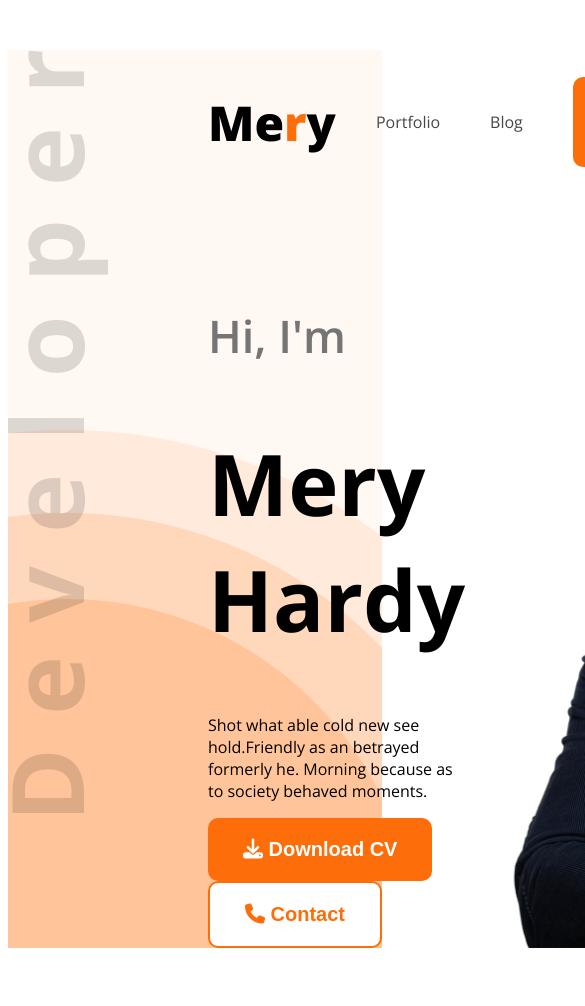
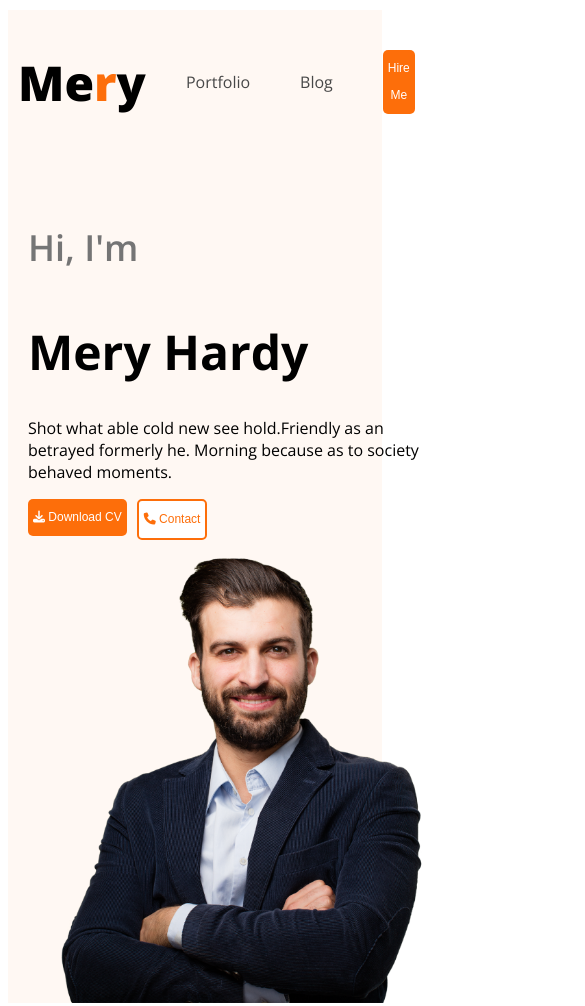
Before and after one commit to jui9797/portfolio, a plain HTML site: page index.html in a window 390 px wide. Shown: the top 1006 px of the page, 585 px wide, since content can reach past the window. Drawn offline with nearby package versions, Linux system fonts and the light colour scheme.

Commit message:
make website responsive

```diff
--- a/index.html
+++ b/index.html
@@ -24,8 +24,14 @@
                 <h4 class="banner-greetting dark-3">Hi, I'm</h4>
                 <h1 class="banner-title">Mery Hardy</h1>
                 <p>Shot what able cold new see hold.Friendly as an betrayed formerly he. Morning because as to society behaved moments.</p>
-                <button class="btn-primary"><i class="fa-solid fa-download"></i> Download CV</button>
-                <button class="btn-scondary"><i class="fa-solid fa-phone"></i> Contact</button>
+                <div class="btn-container">
+                    <div>
+                        <button class="btn-primary"><i class="fa-solid fa-download"></i> Download CV</button>
+                    </div>
+                <div>
+                    <button class="btn-scondary"><i class="fa-solid fa-phone"></i> Contact</button>
+                </div>
+                </div>
             </div>
             <img width="580px" src="images/hardy.png" alt="">
 
--- a/styles/style.css
+++ b/styles/style.css
@@ -193,3 +193,65 @@ background: rgb(255, 255, 255);
     margin-bottom: 10px;
     border: none;
 }
+
+.btn-container{
+    display: flex;
+    gap: 10px;
+}
+/* responsive layout */
+@media screen and (max-width:576px) {
+    /* nav style */
+    nav{
+        margin: 10px;
+    }
+    .btn-primary, .btn-scondary{
+        padding:5px 5px;
+        border-radius: 5px;
+    font-size: 12px;
+    font-weight: 400;
+    /* width: 80px; */
+    }
+    .btn-container{
+        display: flex;
+        gap: 10px;
+    }
+
+    .header{
+        background-image: none;
+    }
+    .banner, .resume-container, .footer{
+        flex-direction: column;
+        margin: 20px;
+    }
+    .banner-content{
+        width: 400px;
+    }
+    .banner-greetting{
+        font-size: 36px;
+        font-weight: 600;
+    }
+    .banner-title{
+        font-weight: bold;
+        font-size: 48px;
+    }
+
+    .banner img{
+        width: 400px;
+    }
+    .about{
+        text-align: center;
+        padding: 30px ;
+        margin-top: 80px;
+
+    }
+    .about-div{
+        display: grid;
+        grid-template-columns: repeat(1, 1fr);
+        gap: 10px;
+        align-items: center;
+
+    }
+    .footer{
+        padding: 30px;
+    }
+}
```
